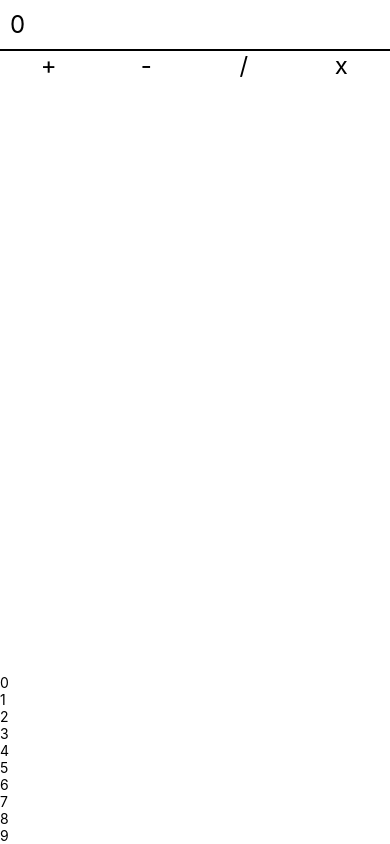
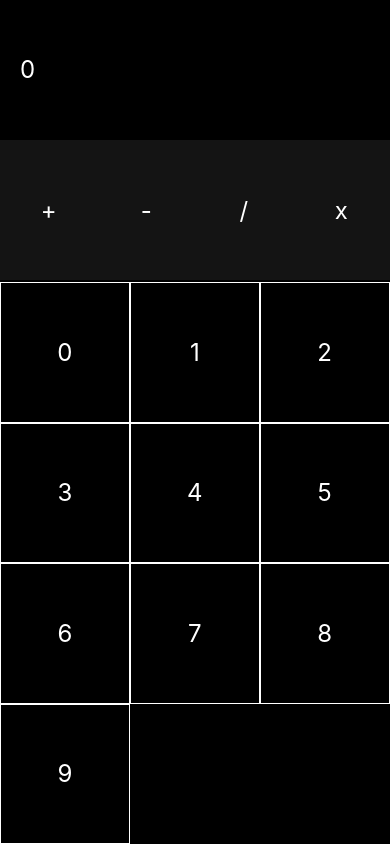
Before and after one commit to sjbatista/react_js_calculator, a React Native app: screen / in a window 390 px wide. Built offline with nearby package versions, Linux system fonts and the light colour scheme.

Commit message:
New component styles, new function 'logic calculator' and View alignment

```diff
--- a/App.js
+++ b/App.js
@@ -1,7 +1,7 @@
 import { StatusBar } from 'expo-status-bar';
-import { LogBox, StyleSheet, Text, TouchableHighlight, View } from 'react-native';
+import { LogBox, StyleSheet, Text, TouchableOpacity, View } from 'react-native';
 import React, {useState, useEffect} from 'react';
-import CalcButton from './CalcButton'
+import CalcButton from './CalcButton';
 
 export default function App() {
 
@@ -18,24 +18,29 @@ for(var i = 0; i<=9; i++){
   numbers.push(i);
 }
 
+function logicCalculator(){
+  alert('lulu');
+}
+
   return (
     <View style={styles.container}>
+    <StatusBar hidden/>
 
-      <View style={styles.topo}><Text style={{fontSize:24}}>{stringCalc}</Text></View>
+      <View style={styles.topo}><Text style={styles.textStringCalc}>{stringCalc}</Text></View>
 
-      <View style={{flex:1, flexDirection:'row'}}>
-        <TouchableHighlight style={{width:'25%'}}><Text style={{textAlign:'center', fontSize:24}}>+</Text></TouchableHighlight>
-        <TouchableHighlight style={{width:'25%'}}><Text style={{textAlign:'center', fontSize:24}}>-</Text></TouchableHighlight>
-        <TouchableHighlight style={{width:'25%'}}><Text style={{textAlign:'center', fontSize:24}}>/</Text></TouchableHighlight>
-        <TouchableHighlight style={{width:'25%'}}><Text style={{textAlign:'center', fontSize:24}}>x</Text></TouchableHighlight>
+      <View style={{flexDirection:'row', height:'16.6%',alignItems:'center'}}>
+        <TouchableOpacity style={styles.touchAbleOpacityStyle}><Text style={styles.textSignStyle}>+</Text></TouchableOpacity>
+        <TouchableOpacity style={styles.touchAbleOpacityStyle}><Text style={styles.textSignStyle}>-</Text></TouchableOpacity>
+        <TouchableOpacity style={styles.touchAbleOpacityStyle}><Text style={styles.textSignStyle}>/</Text></TouchableOpacity>
+        <TouchableOpacity style={styles.touchAbleOpacityStyle}><Text style={styles.textSignStyle}>x</Text></TouchableOpacity>
       </View>
 
-      <View>
+      <View style={styles.viewNumbers}>
         {numbers.map(
           function(a){
             return(
-            <CalcButton number={a}></CalcButton>
-                  )
+            <CalcButton number={a} logicCalculator={logicCalculator}></CalcButton>
+                  );
             }
             )
         }
@@ -43,18 +48,47 @@ for(var i = 0; i<=9; i++){
 
     </View>
   );
-
 }
 
 const styles = StyleSheet.create({
   container: {
-    flex:1
+    flex:1,
+    backgroundColor:'black'
 
   },
 
   topo: {
     padding:10,
     borderBottomColor:'black',
-    borderBottomWidth:2
+    borderBottomWidth:2,
+    height:'16.6%',
+    justifyContent:'center',
+    paddingLeft:20,
   },
+
+  touchAbleOpacityStyle: {
+    width:'25%',
+    backgroundColor:'rgb(20,20,20)',
+    height:'100%',
+    justifyContent:'center'
+  },
+
+  textSignStyle: {
+    textAlign:'center',
+    fontSize:24,
+    color:'white'
+  },
+
+  textStringCalc : {
+    fontSize:24,
+    color:'white',
+  },
+
+  viewNumbers: {
+    flexDirection:'row',
+    flexWrap:'wrap',
+    borderTopColor:'black',
+    borderTopWidth:2,
+    height:'66.8%'
+  }
 });
--- a/CalcButton.js
+++ b/CalcButton.js
@@ -1,4 +1,4 @@
-import { LogBox, StyleSheet, Text, View } from 'react-native';
+import { LogBox, StyleSheet, Text, TouchableOpacity, View } from 'react-native';
 import React, {useState, useEffect} from 'react';
 
 export default function CalcButton(props) {
@@ -7,7 +7,15 @@ export default function CalcButton(props) {
 
     return(
 
-        <Text>{props.number.toString()}</Text>
+        <View style={{backgroundColor:'black', borderColor:'white', borderWidth:1, width:'33.3%', height:'25%'}}>
+        <TouchableOpacity onPress={() => props.logicCalculator()} style={{width: '100%', height:'100%', justifyContent:'center', alignItems:'center'}}>
+        <Text style={{ fontSize:24, color:'white',}}>
+            {props.number.toString()}
+        </Text>
+        </TouchableOpacity>
+
+        </View>
+
 
     );
 
```
